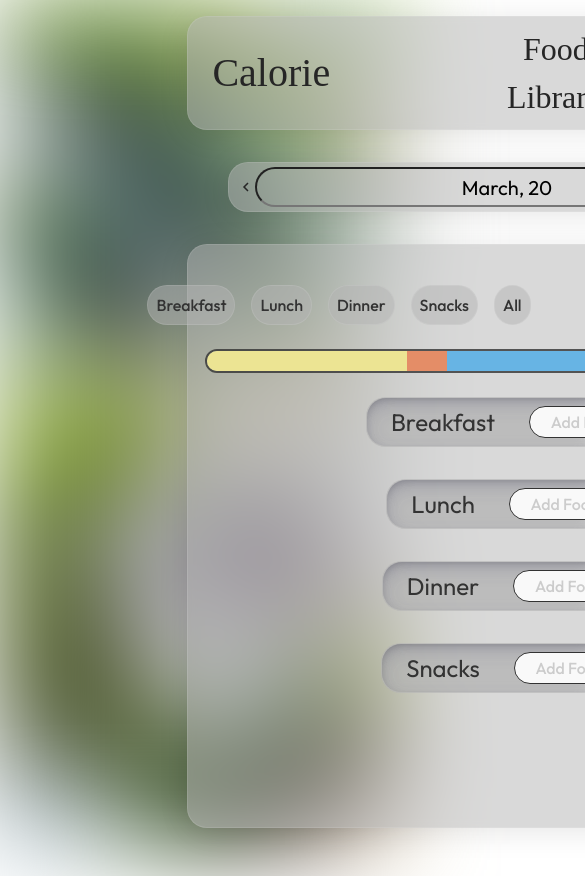
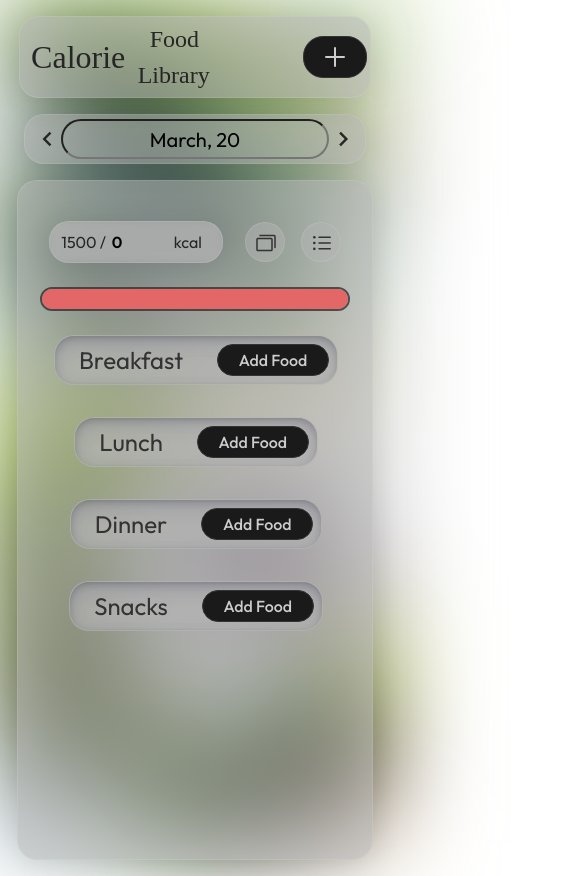
Before and after one commit to ibsuga/calorie, a React (Vite) app: page / in a window 390 px wide. Shown: the top 876 px of the page, 585 px wide, since content can reach past the window. Before the commit the page ends 844 px from the top, so only its background shows below. Built offline with nearby package versions, Linux system fonts and the light colour scheme; a web font is replaced by a local one.

Commit message:
Navbar, Menubar and part of daycontent made responsive for phones

```diff
--- a/src/App.css
+++ b/src/App.css
@@ -67,7 +67,7 @@ button {
 .App {
   display: flex;
   color: var(--font-color-default);
-  /* font-family: var(--font-default); */
+  justify-content: center;
 
   .app-background {
     width: 100%;
@@ -91,19 +91,20 @@ button {
 
 }
 
+/* RESPONSIVE PHONES */
 
+@media screen and (max-width:600px) {
 
-@media (prefers-color-scheme: light) {
-  :root {
-    color: #213547;
-    background-color: #ffffff;
+  .App {
+
+    .app-content {
+      display: flex;
+      width: 100%;
+      height: 100%;
+      flex: 1;
+      gap: 1em;
+    }
+
   }
 
-  a:hover {
-    color: #747bff;
-  }
-
-  button {
-    background-color: #f9f9f9;
-  }
 }
--- a/src/components/AddFoodDialog/AddFoodDialog.css
+++ b/src/components/AddFoodDialog/AddFoodDialog.css
@@ -80,3 +80,19 @@
         }
     }
 }
+
+@media screen and (max-width:600px) {
+    .p-dialog {
+        width: 85%;
+        height: 85%;
+        top: 5em;
+
+        .dialog-content {
+            padding: 0em;
+
+            .dialog-title {
+                font-size: 1.75em;
+            }
+        }
+    }
+}
--- a/src/components/DayContent/CalorieBar/CalorieBar.css
+++ b/src/components/DayContent/CalorieBar/CalorieBar.css
@@ -1,5 +1,7 @@
 .CalorieBar {
-    width: 600px;
+    /* width: 600px; */
+    width: 100%;
+    ;
     height: 20px;
     border: 2px solid hsl(0, 0%, 20%, 0.8);
     border-radius: var(--default-border-radius);
--- a/src/components/DayContent/DayContent.css
+++ b/src/components/DayContent/DayContent.css
@@ -21,12 +21,44 @@
         display: flex;
         padding: 1em;
         gap: 15em;
-        /* padding-bottom: 10px; */
+        align-items: center;
+        justify-content: space-evenly;
 
-        .filter-meals {
+        .calorie-counter {
+            display: grid;
+            grid-template-columns: 1fr 1fr 1fr;
+            font-family: var(--font-default);
+            justify-items: center;
+            padding: 0.5em;
+            /* width: 8em; */
+
+            background: hsl(0, 0%, 70%, 0.5);
+            color: hsl(0, 0%, 15%);
+            border: 1px solid hsla(0, 0%, 100%, 0.1);
+            border-radius: var(--default-border-radius);
+            box-shadow: 0 4px 30px rgba(0, 0, 0, 0.1);
+            backdrop-filter: blur(5px);
+            -webkit-backdrop-filter: blur(5px);
+
+            input {
+                background: none;
+                border: none;
+                font-family: var(--font-default);
+                max-width: 3em;
+                min-width: 1em;
+                font-size: 1em;
+                font-weight: 600;
+
+                &:focus {
+                    outline: none;
+                }
+            }
+        }
+
+        /* .filter-meals {
             display: flex;
             gap: 1em;
-        }
+        } */
 
         .view-mode {
             display: flex;
@@ -77,10 +109,17 @@
             gap: 1em;
         }
 
-
-
-
     }
 
+}
 
+@media screen and (max-width: 600px) {
+    .DayContent {
+        width: 80%;
+
+        .filter-bar {
+            width: 100%;
+            gap: 1em;
+        }
+    }
 }
--- a/src/components/DayContent/DayContent.tsx
+++ b/src/components/DayContent/DayContent.tsx
@@ -10,18 +10,27 @@ function DayContent() {
 
     const [isListView, setIsListView] = useState(false);
 
+    const [calorieLimit, setCalorieLimit] = useState(0);
+
     return (
         <div className="DayContent">
 
             <div className="filter-bar">
 
-                <div className="filter-meals">
+                <div className="calorie-counter">
+                    <span> 1500 /</span>
+                    <input type="text" value={calorieLimit} onChange={(e) => setCalorieLimit(Number(e.target.value))} />
+                    <span>kcal</span>
+
+                </div>
+
+                {/* <div className="filter-meals">
                     <button>Breakfast</button>
                     <button>Lunch</button>
                     <button>Dinner</button>
                     <button>Snacks</button>
                     <button>All</button>
-                </div>
+                </div> */}
 
                 <div className="view-mode">
                     <button onClick={() => setIsListView(false)}> <PiCards /> </button>
@@ -31,7 +40,7 @@ function DayContent() {
             </div>
 
             <CalorieBar
-                max_value={1500}
+                max_value={calorieLimit}
                 valueBreakfast={500}
                 valueLunch={100}
                 valueDinner={534}
--- a/src/components/DayContent/LibraryItem/LibraryItem.css
+++ b/src/components/DayContent/LibraryItem/LibraryItem.css
@@ -86,3 +86,76 @@
         justify-self: center;
     }
 }
+
+@media screen and (max-width:600px) {
+
+    .Libraryitem {
+        width: 100%;
+        height: 100%;
+        padding: 0em;
+        display: grid;
+        grid-template-columns: 1fr 5fr 1fr;
+        gap: 1.5em;
+
+
+        .food-image {
+            font-size: 2.5em;
+            width: 1.25em;
+            height: 100%;
+
+            svg {
+                margin-top: 25px;
+                margin-right: 5px;
+                font-size: 0.75em;
+            }
+        }
+
+        .food-data {
+            display: grid;
+            grid-template-columns: 1fr 1fr 1fr 1fr 1fr;
+            grid-template-rows: 1fr 1fr;
+
+            .food-name {
+                font-size: 1em;
+                grid-column-start: 1;
+                grid-column-end: 4;
+            }
+
+            .calories {
+                font-size: 0.75em;
+                grid-column-start: 5;
+                display: flex;
+                gap: 0.1em;
+            }
+
+            .food-grams {
+                font-size: 0.75em;
+                grid-column-start: 5;
+            }
+
+            .macros {
+                display: flex;
+                font-size: 0.75em;
+                justify-content: center;
+                grid-column-start: 1;
+                grid-column-end: 6;
+                gap: 1em;
+            }
+        }
+
+        button {
+            width: 2.5em;
+            height: 5em;
+            font-size: 1em;
+            align-items: center;
+            justify-items: center;
+            border-radius: 0em 1em 1em 0em;
+
+            svg {
+                font-size: 1.5em;
+            }
+
+        }
+
+    }
+}
--- a/src/components/DayContent/LibraryItem/LibraryItem.tsx
+++ b/src/components/DayContent/LibraryItem/LibraryItem.tsx
@@ -1,5 +1,7 @@
 import useFoodStore from '../../../store/FoodStore';
 import { mealType } from '../../../store/FoodStore';
+import { MdDeleteOutline } from "react-icons/md";
+
 import './Libraryitem.css';
 
 function LibraryItem(props: {
@@ -37,12 +39,16 @@ function LibraryItem(props: {
 
                 <div className="food-name">{props.name}</div>
 
+
+
                 <div className="calories">
                     <span className='number'>{props.calories}</span>
-                    <span> kcal</span>
+                    <span>kcal</span>
                 </div>
 
-                <div className="food-grams">100 gr</div>
+                {/* <div className="food-grams">100 gr</div> */}
+
+
 
                 <div className="macros">
                     <div>
@@ -67,9 +73,9 @@ function LibraryItem(props: {
                     </div>
                 </div>
 
-                {props.canDelete && <button onClick={handleDeleteFood}>Delete</button>}
 
             </div>
+            {props.canDelete && <button onClick={handleDeleteFood}><MdDeleteOutline /></button>}
 
         </div>
     )
--- a/src/components/LibraryDialog/LibraryDialog.css
+++ b/src/components/LibraryDialog/LibraryDialog.css
@@ -19,4 +19,19 @@
         font-size: 2em;
         font-family: var(--font-title);
     }
+
 }
+
+
+@media screen and (max-width: 600px) {
+
+    .LibraryDialog {
+        & span {
+            font-family: var(--font-title);
+            font-size: 1.5em;
+            margin: 0.5em;
+            transition: 0.5s;
+
+        }
+    }
+}
--- a/src/components/MenuBar/MenuBar.css
+++ b/src/components/MenuBar/MenuBar.css
@@ -79,6 +79,10 @@
         }
     }
 
+    .p-datepicker-other-month {
+        color: hsl(0, 0%, 10%, 0.2);
+    }
+
     .p-datepicker-year {
         width: 5em;
         border-radius: 0em 1em 1em 0em;
@@ -87,4 +91,33 @@
             color: var(--accent-color);
         }
     }
+
+    td {
+        padding: 0.5em;
+    }
 }
+
+
+@media screen and (max-width: 600px) {
+
+    .MenuBar {
+        width: 85%;
+
+        .p-calendar {
+            width: 15em;
+        }
+    }
+
+    .p-datepicker {
+
+        .p-datepicker-other-month {
+            color: hsl(0, 0%, 10%, 0.2);
+        }
+
+        td {
+            padding: 0.5em;
+        }
+
+    }
+
+}
--- a/src/components/Navbar/Navbar.css
+++ b/src/components/Navbar/Navbar.css
@@ -32,3 +32,29 @@
         }
     }
 }
+
+
+@media screen and (max-width: 600px) {
+
+    .Navbar {
+        display: grid;
+        width: 90%;
+        padding: 0.25em 0.2em;
+        grid-template-columns: 1fr 2fr;
+
+        .title {
+            font-size: 2em;
+            margin-left: 0.25em;
+        }
+
+        .icons {
+            display: flex;
+            gap: 1em;
+
+            .panel-button {
+                font-size: 2em;
+            }
+        }
+
+    }
+}
```
